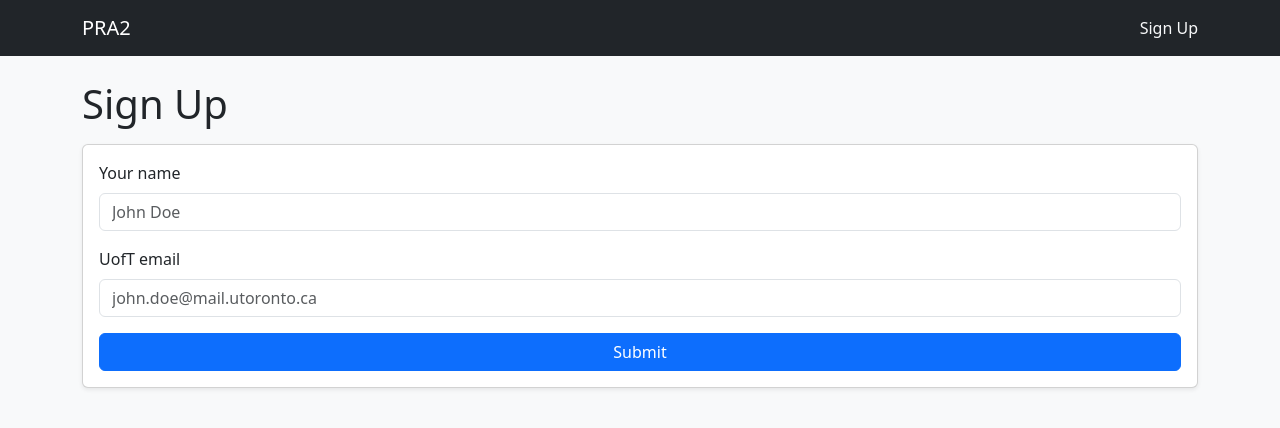
After one commit to daliaviki/E444-F2025-PRA2, a Flask app: page /signup in a window 1280 px wide. The commit adds this page. Shown: the top 428 px of the page. Run offline with Flask 3, Linux system fonts and the light colour scheme; some libraries are stand-ins or nearby versions.

Commit message:
activity 1.4 modifying the sign up to include email and throw error.

```diff
--- a/app.py
+++ b/app.py
@@ -1,8 +1,14 @@
 from datetime import datetime
 from flask import Flask, render_template
 from flask_moment import Moment
+from flask import request, redirect, url_for, flash
+from flask_wtf import FlaskForm
+from wtforms import StringField, SubmitField
+from wtforms.validators import DataRequired, Email
+from flask import session
 
 app = Flask(__name__)
+app.config["SECRET_KEY"] = "dev-secret-change-me"
 moment = Moment(app)
 
 @app.route("/")
@@ -14,5 +20,47 @@ def index():
         timestamp=datetime.utcnow()
     )
 
+class NameEmailForm(FlaskForm):
+    name = StringField("Your name", validators=[DataRequired()])
+    email = StringField("UofT email", validators=[DataRequired(), Email()])
+    submit = SubmitField("Submit")
+
+@app.route("/signup", methods=["GET", "POST"])
+def signup():
+    form = NameEmailForm()
+    result = None
+
+    if form.validate_on_submit():
+        name = form.name.data.strip()
+        email = form.email.data.strip()
+
+        # Check for changes compared to previous submission
+        prev_name = session.get("prev_name")
+        prev_email = session.get("prev_email")
+        if prev_name is not None and prev_name != name:
+            flash("Looks like you have changed your name!", "warning")
+        if prev_email is not None and prev_email != email:
+            flash("Looks like you have changed your email!", "warning")
+
+        # Update stored values
+        session["prev_name"] = name
+        session["prev_email"] = email
+
+        # UofT email check
+        if "utoronto" in email.lower():
+            result = f"Username: {name} — Email: {email}"
+            flash("Thanks! UofT email verified.", "success")
+        else:
+            # Instead of a big heading, attach an error to the email field
+            form.email.errors.append("Please use your UofT email address.")
+
+    return render_template(
+        "signup.html",
+        title="Chapter 4 — Form",
+        form=form,
+        result=result
+    )
+
+
 if __name__ == "__main__":
     app.run(debug=True)
--- a/requirements.txt
+++ b/requirements.txt
@@ -1,2 +1,4 @@
 flask
 flask-moment
+flask-wtf
+email-validator
--- a/templates/base.html
+++ b/templates/base.html
@@ -13,6 +13,7 @@
   <nav class="navbar navbar-expand-lg navbar-dark bg-dark">
     <div class="container">
       <a class="navbar-brand" href="{{ url_for('index') }}">PRA2</a>
+      <a class="nav-link text-light" href="{{ url_for('signup') }}">Sign Up</a>
     </div>
   </nav>
 
--- /dev/null
+++ b/templates/signup.html
@@ -0,0 +1,50 @@
+{% extends "base.html" %}
+{% block content %}
+  <h1 class="mb-3">Sign Up</h1>
+
+  {# Flash banners (yellow for warning, green for success) #}
+  {% with messages = get_flashed_messages(with_categories=true) %}
+    {% if messages %}
+      {% for category, msg in messages %}
+        <div class="alert alert-{{ category in ['danger','warning'] and 'warning' or (category in ['success','info'] and category or 'secondary') }} my-2">
+          {{ msg }}
+        </div>
+      {% endfor %}
+    {% endif %}
+  {% endwith %}
+
+  {# Big heading if email is valid format but NOT a UofT address #}
+  {% if result and result.non_uoft %}
+    <div class="my-3">
+      <h2 class="display-6">Hello, {{ result.name }}!<br> Please use your UofT email.</h2>
+    </div>
+  {% endif %}
+
+  <form method="post" class="card p-3 shadow-sm">
+    {{ form.hidden_tag() }}
+
+    <div class="mb-3">
+      {{ form.name.label(class="form-label") }}
+      {{ form.name(class="form-control", placeholder="John Doe") }}
+      {% if form.name.errors %}
+        <div class="text-danger small mt-1">{{ form.name.errors[0] }}</div>
+      {% endif %}
+    </div>
+
+    <div class="mb-3">
+      {{ form.email.label(class="form-label") }}
+      {{ form.email(class="form-control", placeholder="john.doe@mail.utoronto.ca") }}
+      {% if form.email.errors %}
+        <div class="text-danger small mt-1">{{ form.email.errors[0] }}</div>
+      {% endif %}
+    </div>
+
+    {{ form.submit(class="btn btn-primary") }}
+  </form>
+
+  {# Show the success-case details string when it's a UofT email #}
+  {% if result is string %}
+    <hr>
+    <p class="fs-5">{{ result }}</p>
+  {% endif %}
+{% endblock %}
```
Also changed, not shown: 1 other file.
